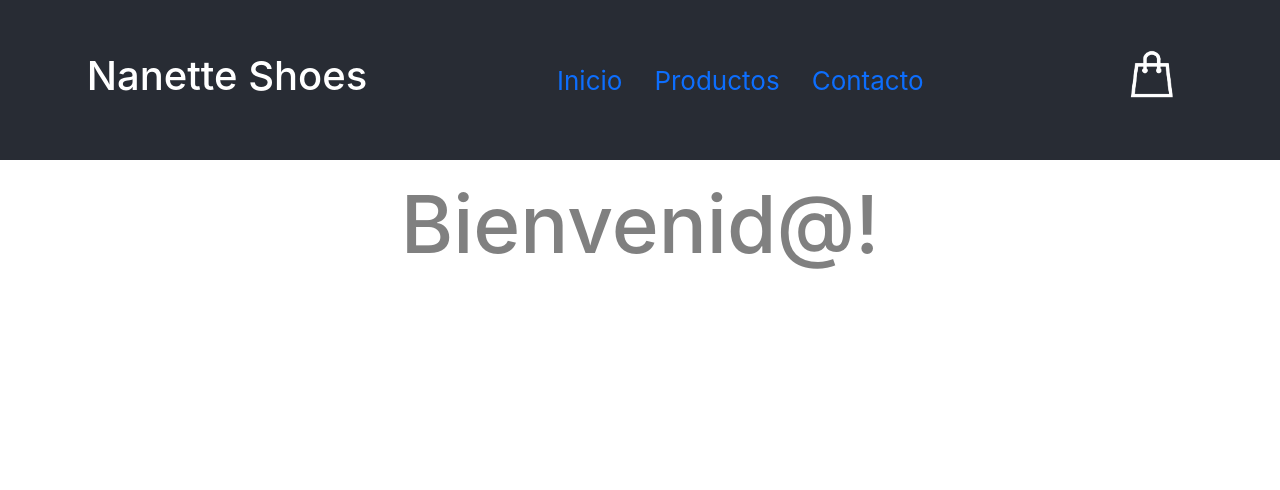
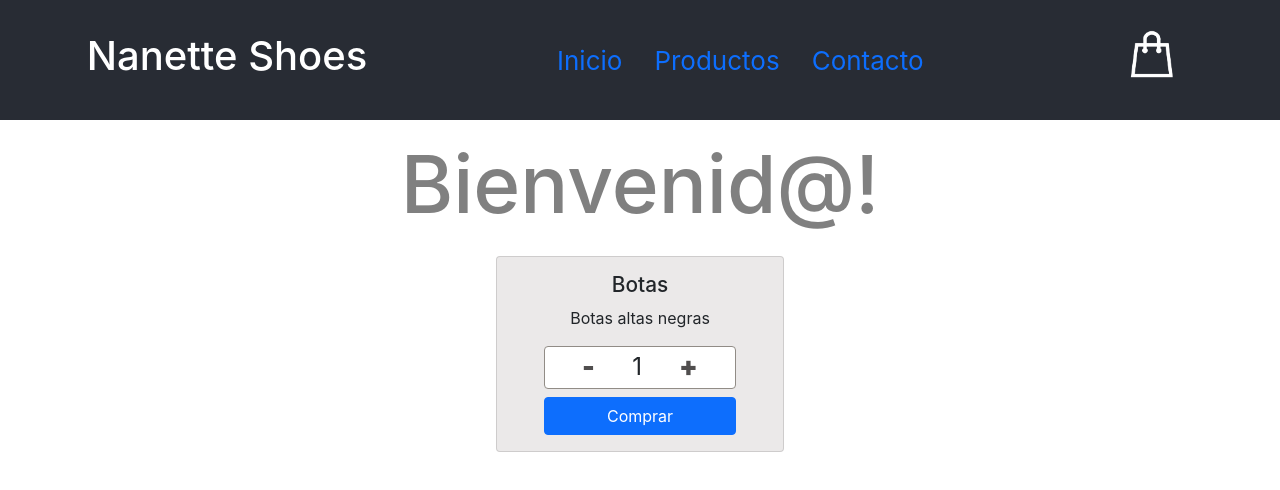
Before and after one commit to ninafranca/React-Js-Coderhouse, a React (Create React App) app: page / in a window 1280 px wide. Shown: the top 490 px of the page. Built offline with nearby package versions, Linux system fonts and the light colour scheme.

Commit message:
listo desafio clase 5

```diff
--- a/src/App.css
+++ b/src/App.css
@@ -15,7 +15,7 @@
 
 .App-header {
   background-color: #282c34;
-  min-height: 20vh;
+  min-height: 15vh;
   display: flex;
   align-items: center;
   justify-content: space-around;
@@ -23,8 +23,19 @@
   color: white;
 }
 
+nav>a {
+  padding: 0rem 1rem;
+  text-decoration: none;
+}
+
 .App-link {
   color: #61dafb;
+}
+
+.item-list-container {
+  display: flex;
+  flex-direction: column;
+  align-items: center;
 }
 
 @keyframes App-logo-spin {
@@ -35,8 +46,3 @@
     transform: rotate(360deg);
   }
 }
-
-nav>a {
-  padding: 0rem 1rem;
-  text-decoration: none;
-}
--- /dev/null
+++ b/src/components/Body/ItemCount.css
@@ -0,0 +1,45 @@
+.card {
+    width: 18rem;
+    display: flex;
+    justify-self: center;
+    align-items: center;
+}
+
+.card-body>h5 {
+    font-size: 1.3rem;
+}
+
+.plus-minus {
+    cursor: pointer;
+    font-weight: 900;
+}
+
+.card-content {
+    display: flex;
+    flex-direction: row;
+    justify-content: space-evenly;
+    align-items: center;
+    width: 15vw;
+    border-color: rgb(145, 140, 134);
+}
+
+.card-content>p {
+    font-size: 1.5rem;
+    text-align: center;
+    align-self: center;
+    margin-bottom: 0;
+}
+
+.card-content p:first-child, p:nth-child(3) {
+    font-size: 1.7rem;
+    color: rgb(80, 78, 78);
+}
+
+.btn {
+    width: 15vw;
+    margin-top: 1vh;
+}
+
+.card-main {
+  background-color: rgb(235, 233, 233);
+}
--- /dev/null
+++ b/src/components/Body/ItemCount.js
@@ -0,0 +1,56 @@
+import React, {Component} from 'react';
+import './ItemCount.css';
+
+class ItemCount extends Component  {
+    constructor () {
+        super();
+        this.state = {
+            counter: 1
+        }
+    }
+
+    handlerPlus = () => {
+        if(this.state.counter === 5) {
+            this.setState({
+                counter: 5
+            });
+        } else {
+            this.setState({counter: this.state.counter + 1})
+        }
+    }
+
+    handlerMinus = () => {
+        if(this.state.counter === 1){
+            this.setState({
+                counter: 1
+            });
+          } else {
+            this.setState({
+                counter: this.state.counter - 1
+            });
+          }
+    }
+
+    onAdd = () => {
+        alert("Producto agregado exitosamente");
+    }
+
+    render() {
+        return (
+            <div className="card card-main">
+                <div className="card-body">
+                    <h5 className="card-title">Botas</h5>
+                    <p className="card-text">Botas altas negras</p>
+                    <div className="card card-content">
+                        <p onClick={this.handlerMinus} className="plus-minus">-</p>
+                        <p id="counter-value">{this.state.counter}</p>
+                        <p onClick={this.handlerPlus} className="plus-minus">+</p>
+                    </div>
+                    <button className="btn btn-primary" onClick={this.onAdd}>Comprar</button>
+                </div>
+            </div>
+        )
+    }
+}
+
+export default ItemCount;
--- a/src/components/Body/ItemListContainer.js
+++ b/src/components/Body/ItemListContainer.js
@@ -1,9 +1,11 @@
 import React from 'react';
+import ItemCount from './ItemCount';
 
 function ItemListContainer ({greeting}) {
     return (
-        <div className="d-flex justify-content-center align-items-center">
+        <div className="item-list-container">
            <h1 style={{color: "gray", padding: "1rem 0rem", fontSize: "5rem"}}>{greeting}</h1>
+           <ItemCount />
         </div>
     )
 }
```
Also changed, not shown: src/index.css (line endings or trailing spaces).
